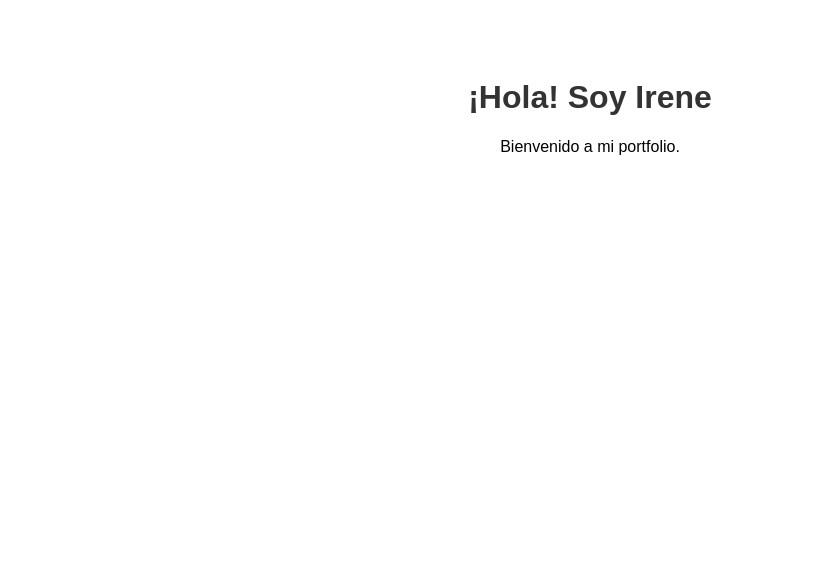
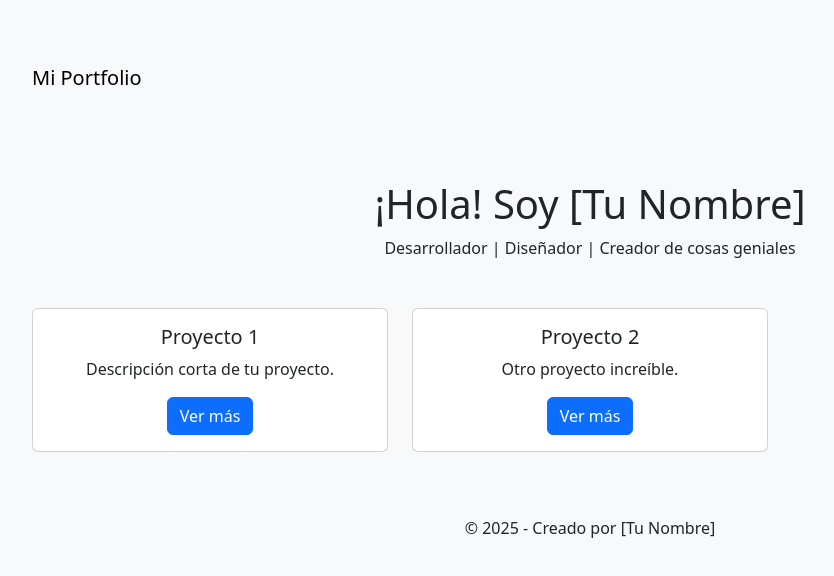
Before and after one commit to Ivieraperez/portfolio, a plain HTML site: page index.html in a window 1280 px wide. Shown: the whole page, without its empty margins (50-884 px from the left). Drawn offline with nearby package versions, Linux system fonts and the light colour scheme.

Commit message:
Update index.html

```diff
--- a/index.html
+++ b/index.html
@@ -2,15 +2,53 @@
 <html lang="es">
 <head>
     <meta charset="UTF-8">
-    <meta name="viewport" content="width=device-width, initial-scale=1.0">
+    <meta name="viewport" content="width=device-width, initial-scale=1">
     <title>Mi Portfolio</title>
+    <link href="https://cdn.jsdelivr.net/npm/bootstrap@5.3.0/dist/css/bootstrap.min.css" rel="stylesheet">
     <style>
-        body { font-family: Arial, sans-serif; text-align: center; padding: 50px; }
-        h1 { color: #333; }
+        body { background-color: #f8f9fa; }
+        .container { padding-top: 50px; }
+        .card { transition: transform 0.3s; }
+        .card:hover { transform: scale(1.05); }
     </style>
 </head>
 <body>
-    <h1>¡Hola! Soy Irene</h1>
-    <p>Bienvenido a mi portfolio.</p>
+    <nav class="navbar navbar-light bg-light">
+        <div class="container">
+            <a class="navbar-brand" href="#">Mi Portfolio</a>
+        </div>
+    </nav>
+
+    <div class="container text-center">
+        <h1 class="mt-4">¡Hola! Soy [Tu Nombre]</h1>
+        <p>Desarrollador | Diseñador | Creador de cosas geniales</p>
+
+        <div class="row mt-5">
+            <div class="col-md-4">
+                <div class="card">
+                    <div class="card-body">
+                        <h5 class="card-title">Proyecto 1</h5>
+                        <p class="card-text">Descripción corta de tu proyecto.</p>
+                        <a href="#" class="btn btn-primary">Ver más</a>
+                    </div>
+                </div>
+            </div>
+            <div class="col-md-4">
+                <div class="card">
+                    <div class="card-body">
+                        <h5 class="card-title">Proyecto 2</h5>
+                        <p class="card-text">Otro proyecto increíble.</p>
+                        <a href="#" class="btn btn-primary">Ver más</a>
+                    </div>
+                </div>
+            </div>
+        </div>
+    </div>
+
+    <footer class="text-center mt-5 p-3 bg-light">
+        © 2025 - Creado por [Tu Nombre]
+    </footer>
+
+    <script src="https://cdn.jsdelivr.net/npm/bootstrap@5.3.0/dist/js/bootstrap.bundle.min.js"></script>
 </body>
 </html>
```
